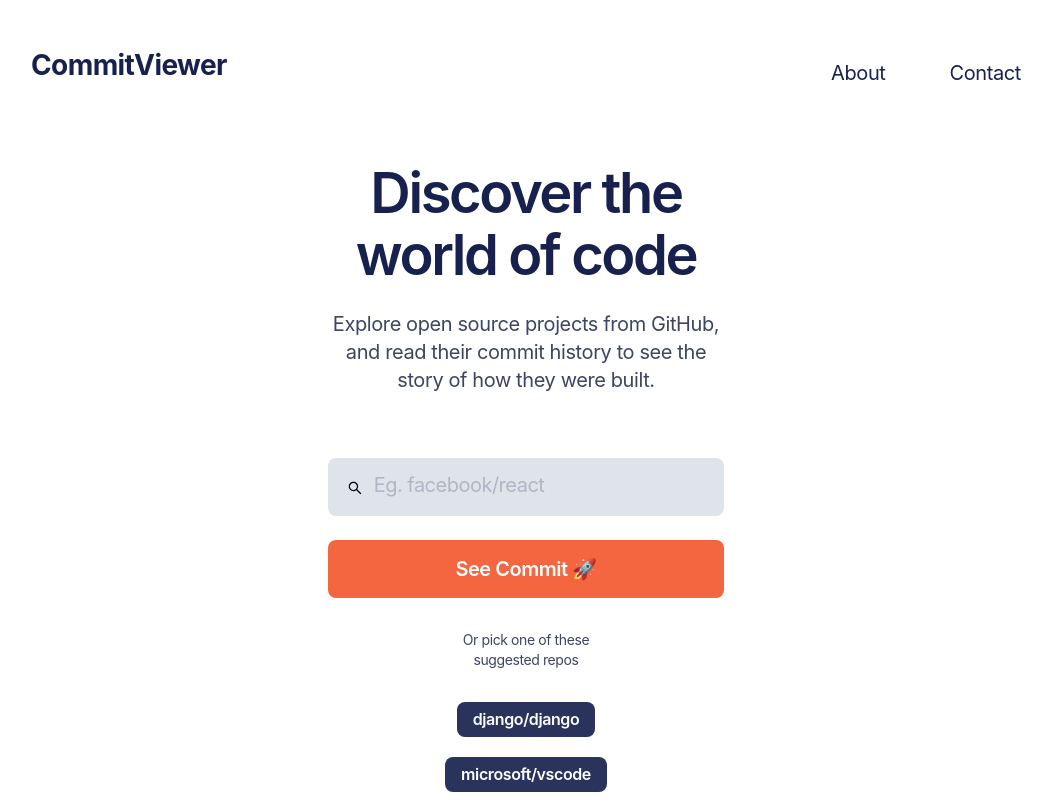
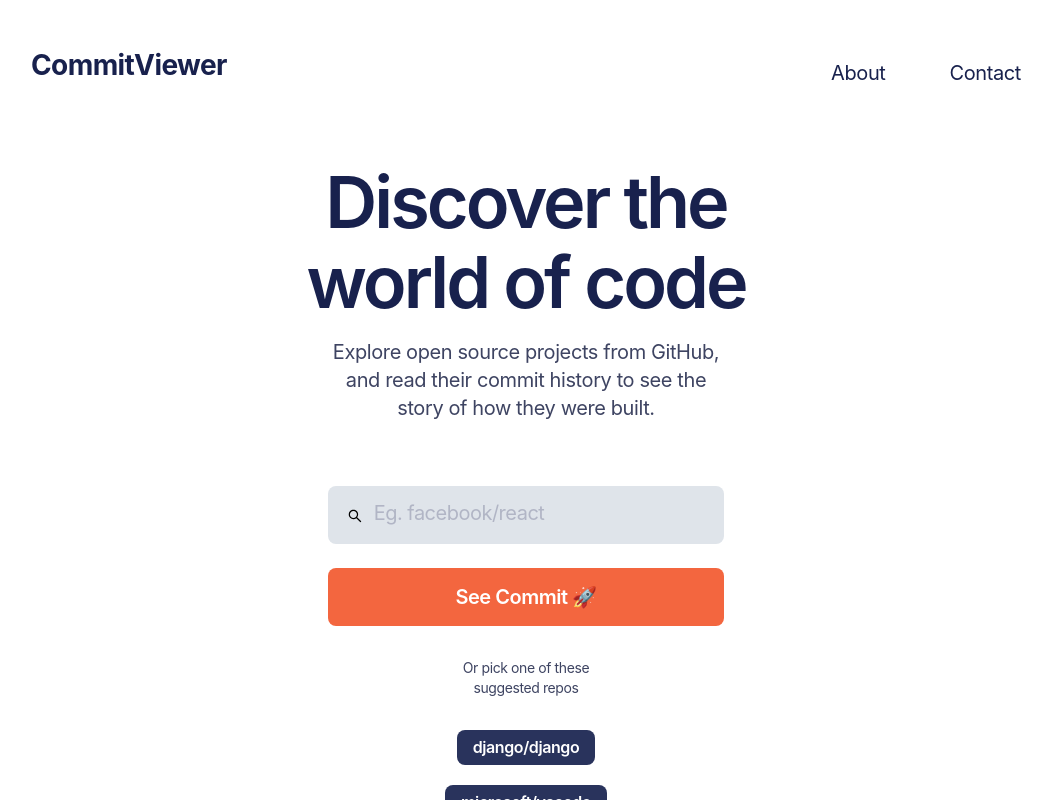
Before and after one commit to somoye123/dado-react-code-audition, a React (Create React App) app: page / in a window 1280 px wide. Shown: the top 800 px of the page, without its empty margins (114-1166 px from the left). Built offline with nearby package versions, Linux system fonts and the light colour scheme.

Commit message:
add desktop styling for header and paragraph

```diff
--- a/src/pages/Home.jsx
+++ b/src/pages/Home.jsx
@@ -129,9 +129,9 @@ const HomePageMainContainer = styled.main`
     text-align: center;
     letter-spacing: -2.4px;
     color: var(--primaryColor);
+    margin-bottom: 24px;
   }
   p {
-    margin-top: 24px;
     font-size: 20px;
     line-height: 28px;
     text-align: center;
@@ -202,6 +202,15 @@ const HomePageMainContainer = styled.main`
     align-items: center;
     margin-bottom: 38px;
   }
+
+  @media screen and (min-width: 992px) {
+    h1 {
+      font-size: 72px;
+      line-height: 80px;
+      letter-spacing: -3px;
+      margin-bottom: 16px;
+    }
+  }
 `;
 
 Home.propTypes = {
```
